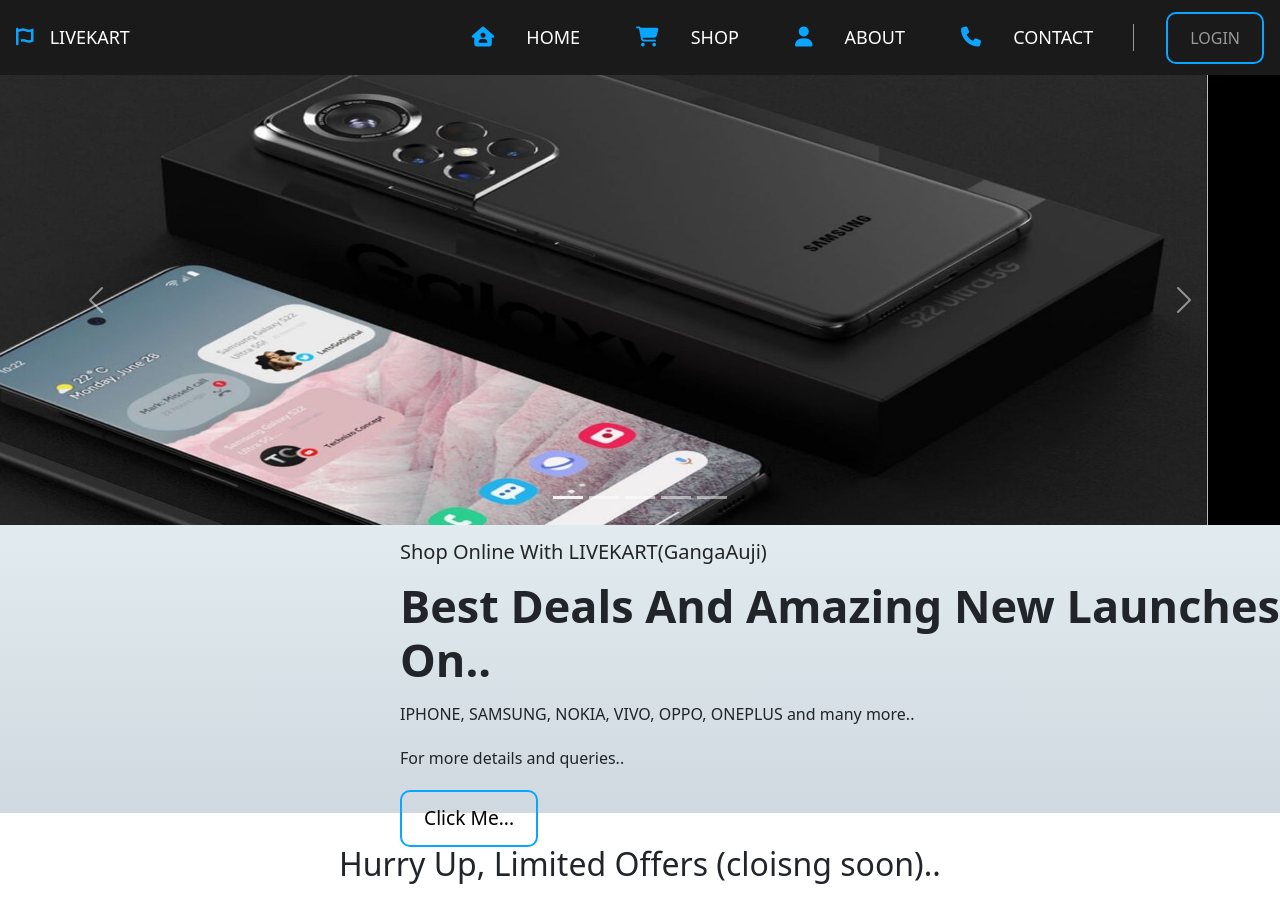
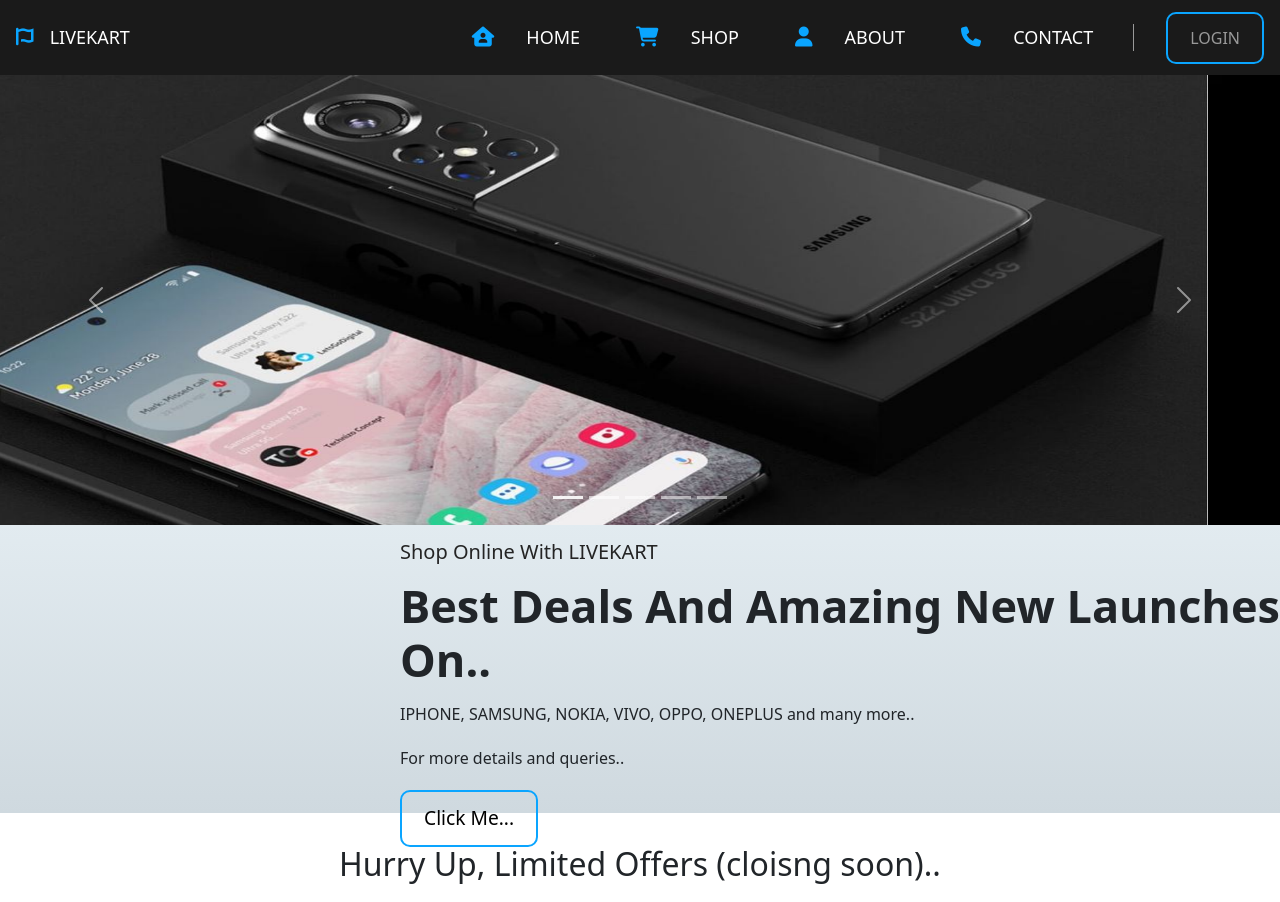
Before and after one commit to GangaAuji/Mobile_LandingPage, a plain HTML site: page index.html in a window 1280 px wide. Shown: the top 902 px of the page. Drawn offline with nearby package versions, Linux system fonts and the light colour scheme.

Commit message:
Update index.html

```diff
--- a/index.html
+++ b/index.html
@@ -94,7 +94,7 @@
     </div>
     <div class="content">
         <section class="left-sec">
-            <h2> Shop Online with LIVEKART(GangaAuji) </h2>
+            <h2> Shop Online with LIVEKART</h2>
             <h1>Best Deals and Amazing New launches On.. </h1>
             <p> IPHONE, SAMSUNG, NOKIA, VIVO, OPPO, ONEPLUS and many more..</p>
             <p> For more details and queries..</p>
```
